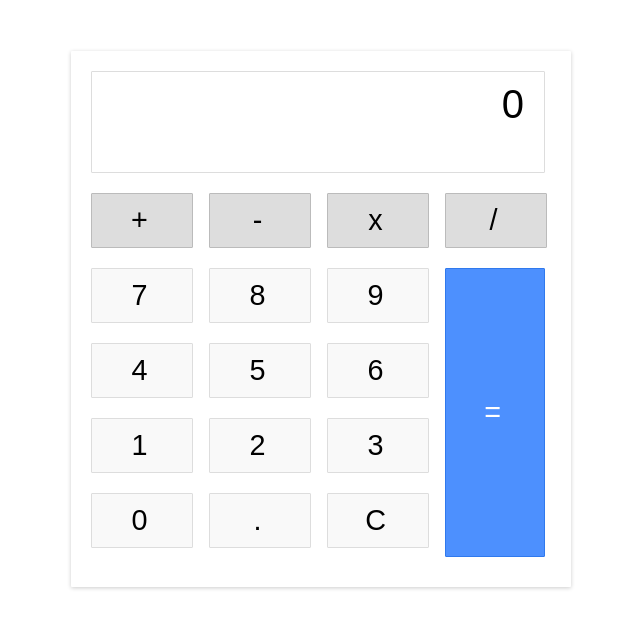
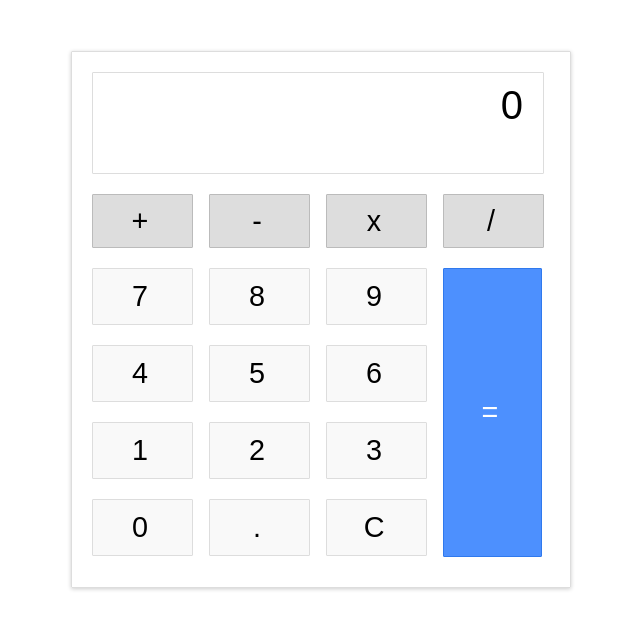
Before and after one commit to AlisonOsnir/BasicCalculatorJS, a plain HTML site: page index.html in a window 1280 px wide. Shown: the whole page, without its empty margins (319-959 px from the left). Drawn offline with Linux system fonts and the light colour scheme.

Commit message:
Fix padding

```diff
--- a/style.css
+++ b/style.css
@@ -10,6 +10,7 @@ body {
 
 .calculator {
     padding: 20px;
+    border: 1px solid #ddd;
     box-shadow: 0 1px 4px 0 rgba(0,0,0, 0.2);
     border-radius: 1px;
 }
@@ -45,7 +46,7 @@ body {
     border-radius: 1px;
     width: 80px;
     text-align: center;
-    padding: 10px;
+    padding: 9.5px;
     margin: 20px 3px 10px 0;
     cursor: pointer;
     background-color: #ddd;
@@ -69,7 +70,7 @@ body {
     border-radius: 1px;
     width: 80px;
     text-align: center;
-    padding: 10px;
+    padding: 11px 9.5px;
     margin: 10px 3px 10px 0;
     cursor: pointer;
     background-color: #f9f9f9;
@@ -88,7 +89,7 @@ div.equal {
     border-radius: 1px;
     width: 17%;
     text-align: center;
-    padding: 127px 10px;
+    padding: 127px 9.5px;
     margin: 10px 5px 10px 0;
     vertical-align: top;
     cursor: pointer;
```
